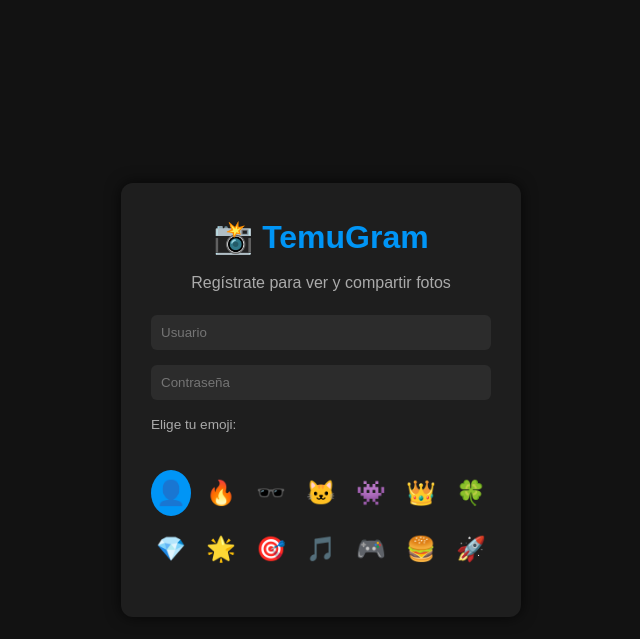
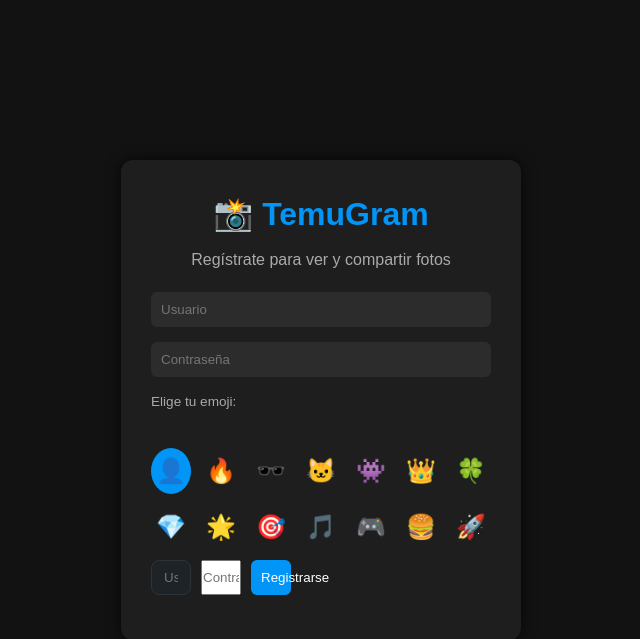
Before and after one commit to CarthDwigth/temugram, a Flask app: page /registro in a window 1280 px wide. Shown: the top 639 px of the page, without its empty margins (319-959 px from the left). Run offline with Flask 3, Linux system fonts and the light colour scheme.

Commit message:
Actualización automática: 29/12/2025 15:11

```diff
--- a/routes/auth_routes.py
+++ b/routes/auth_routes.py
@@ -21,7 +21,7 @@ def login():
     if request.method == 'POST':
         username = request.form['username']
         password = request.form['password']
-        user = login_usuario(username, password)
+        user = login_usuario(username, password)  # << aquí llama al service
         if user:
             session['user_id'] = user['id']
             session['username'] = username
--- a/services/users.py
+++ b/services/users.py
@@ -68,3 +68,12 @@ def actualizar_ultima_conexion(session):
     conn.commit()
     cur.close()
     conn.close()
+
+def obtener_usuarios_sidebar():
+    conn = get_db_connection()
+    cur = conn.cursor()
+    cur.execute("SELECT id, username, rol, emoji, fecha_union FROM usuarios ORDER BY fecha_union DESC;")
+    usuarios = cur.fetchall()
+    cur.close()
+    conn.close()
+    return usuarios
--- a/templates/registro.html
+++ b/templates/registro.html
@@ -43,4 +43,15 @@
                     <input type="radio" name="emoji" value="{{ e }}" id="emoji-{{ loop.index0 }}" {% if loop.first %}checked{% endif %}>
                     <label for="emoji-{{ loop.index0 }}">{{ e }}</label>
                 {% endfor %}
+
+            <form method="POST" style="display: flex; flex-direction: column; gap: 15px;">
+                <input type="text" name="username" placeholder="Usuario" required>
+                <input type="password" name="password" placeholder="Contraseña" required>
+
+                <!-- selector de emoji aquí -->
+
+                <button type="submit" style="background:#0095f6; color:white; padding:10px; border:none; border-radius:6px;">
+                    Registrarse
+                </button>
+            </form>
             </div>
```
